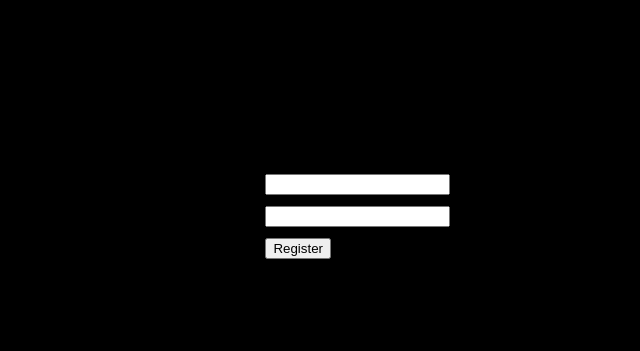
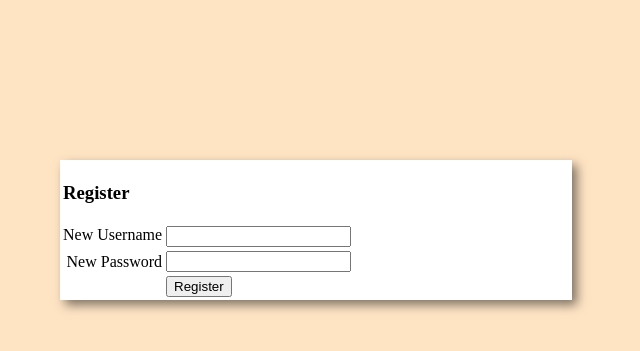
Before and after one commit to joshodonoghue/project2-jeopardy, a PHP site: page /register.php in a window 1280 px wide. Shown: the top 351 px of the page, without its empty margins (324-964 px from the left). Run offline with PHP 8.4, Linux system fonts and the light colour scheme.

Commit message:
Add files via upload

```diff
--- /dev/null
+++ b/login.css
@@ -0,0 +1,15 @@
+body{
+background-color: bisque;
+
+
+}
+.login-container{
+top: 20%;
+background-color: white;
+border: 5px;
+box-shadow: 5px 5px 10px rgba(0, 0, 0, 0.5);
+align-content: center;
+position: absolute;
+width: 40%;
+left: 30%;
+}
--- a/register.php
+++ b/register.php
@@ -24,22 +24,15 @@ if(isset($_POST['Register'])){
 <head>
 <meta charset="utf-8">
 <title>PHP Registration Script</title>
-<link href="./css/style.css" rel="stylesheet">
+<link href="login.css" rel="stylesheet">
 </head>
 <body>
-<div id="Frame0">
-  <h1>PHP Registration Script Without Using Database Demo</h1>
-</div>
+
 <br>
 <form action="" method="post" name="Register_Form">
-  <table width="400" border="0" align="center" cellpadding="5" cellspacing="1" class="Table">
-    <?php if(isset($msg)){?>
-    <tr>
-      <td colspan="2" align="center" valign="top"><?php echo $msg;?></td>
-    </tr>
-    <?php } ?>
-    <tr>
-      <td colspan="2" align="left" valign="top"><h3>Register</h3></td>
+  <div class="login-container"><table>
+
+      <td colspan="2" align="" valign="top"><h3>Register</h3></td>
     </tr>
     <tr>
       <td align="right" valign="top">New Username</td>
@@ -53,7 +46,7 @@ if(isset($_POST['Register'])){
       <td>&nbsp;</td>
       <td><input name="Register" type="submit" value="Register" class="Button3"></td>
     </tr>
-  </table>
+  </table></Div>
 </form>
 </body>
 </html>
```
Also changed, not shown: login.php (+7 -5 lines).
